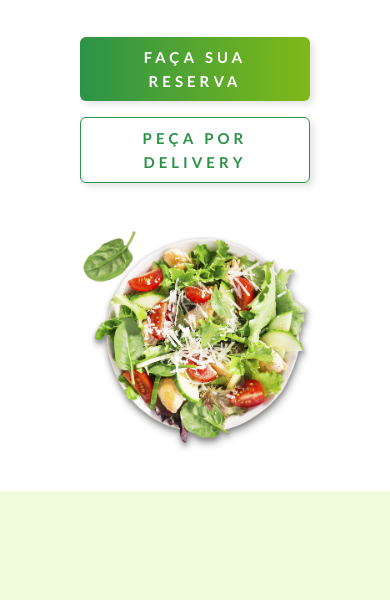
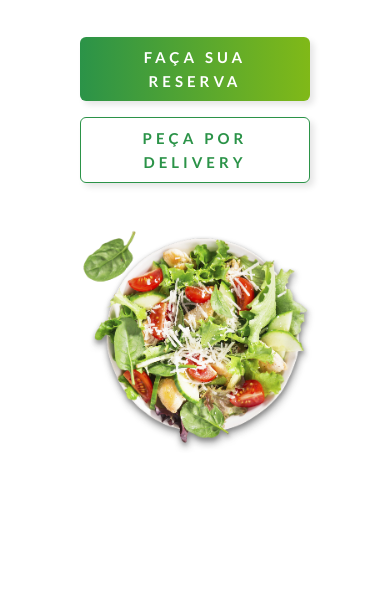
Before and after one commit to lthurler/Restaurante_Salada, a plain HTML site: page index.html in a window 390 px wide. Shown: the part 184-784 px from the top of the page. Drawn offline with nearby package versions, Linux system fonts and the light colour scheme; a web font is replaced by a local one.

Commit message:
ajuste mobile

```diff
--- a/assets/css/style.css
+++ b/assets/css/style.css
@@ -684,12 +684,32 @@ textarea {
 }
 
 /*-------MEDIA QUERY------*/
-@media (max-width: 400px) {
+
+
+/* @media (width: 360px) and (max-device-height: 800px) {
+    .home__img {
+        width: 100%;
+        margin: 0 auto;
+        padding-bottom: 100px;
+    }
+
+} */
+
+@media (width: 393px) and (height: 851px) {
     .home__img {
         width: 80%;
         margin: 0 auto;
+        padding-bottom: 200px;
     }
 
+}
+
+@media (max-width: 414px) and (max-height: 920px) {
+    .home__img {
+        width: 80%;
+        margin: 0 auto;
+        padding-bottom: 250px;
+    }
 
 }
 
```
